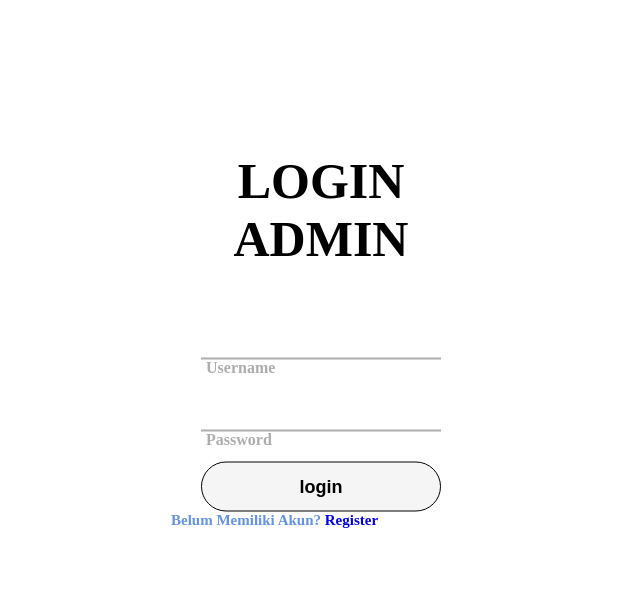
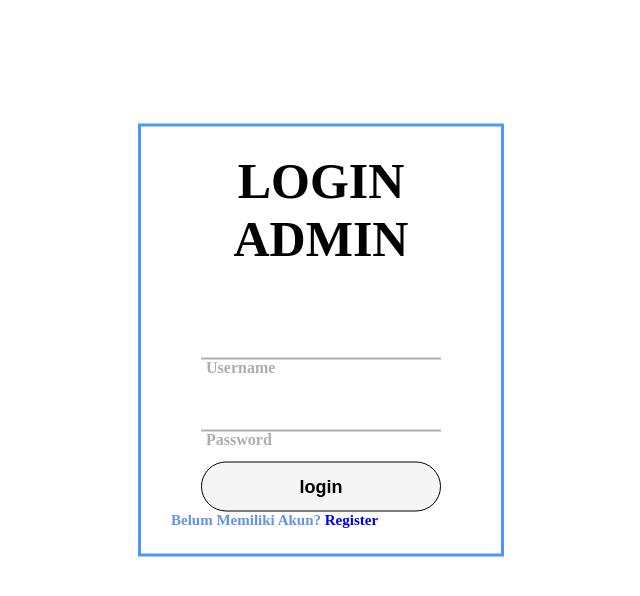
Before and after one commit to fian3021/PA-WEB, a PHP site: page /adminlogin.html in a window 1280 px wide. Shown: the part 60-656 px from the top of the page, without its empty margins (319-959 px from the left). Run offline with PHP 8.4, Linux system fonts and the light colour scheme.

Commit message:
Update login_admin.css
tambah border

```diff
--- a/login_admin.css
+++ b/login_admin.css
@@ -44,6 +44,7 @@ nav {
     color:black;
     font-weight: bold;
     cursor: pointer;
+    border: solid #4D96FF;
 }
 
 .content h1{
```
